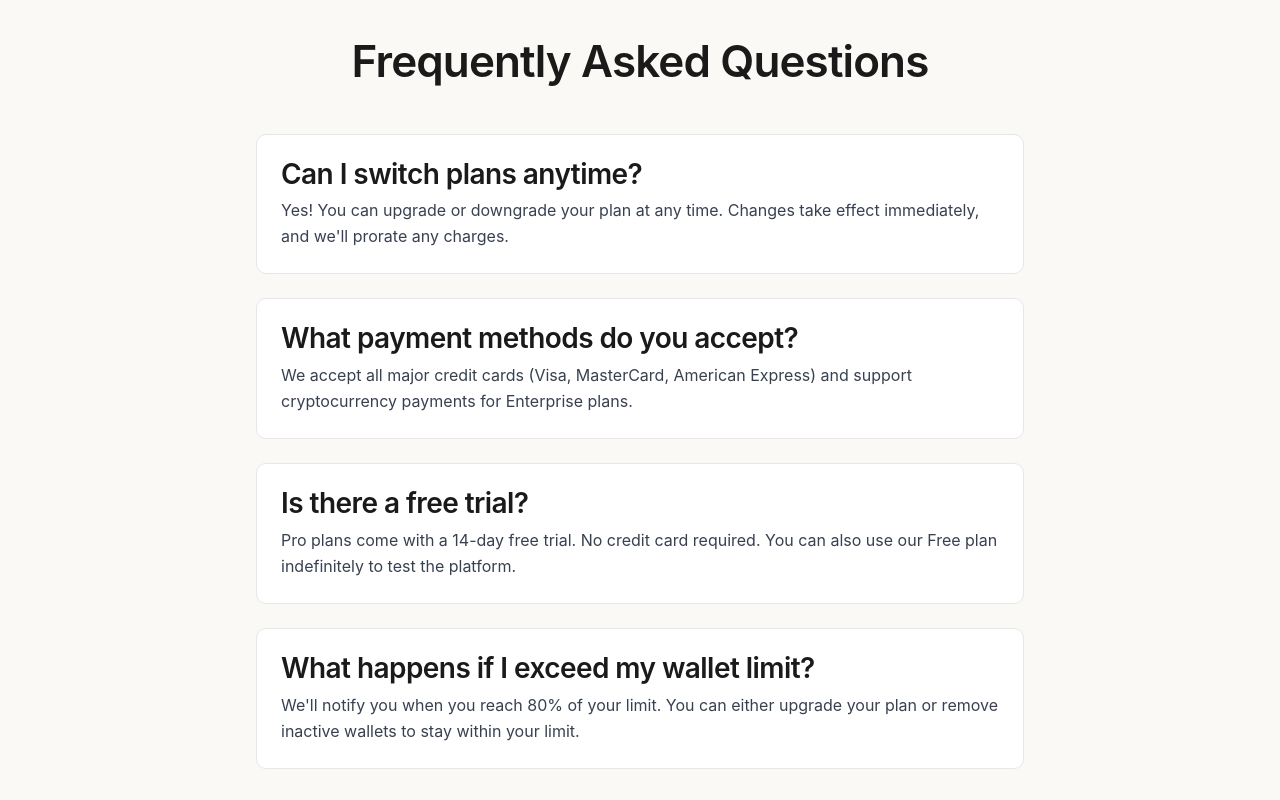
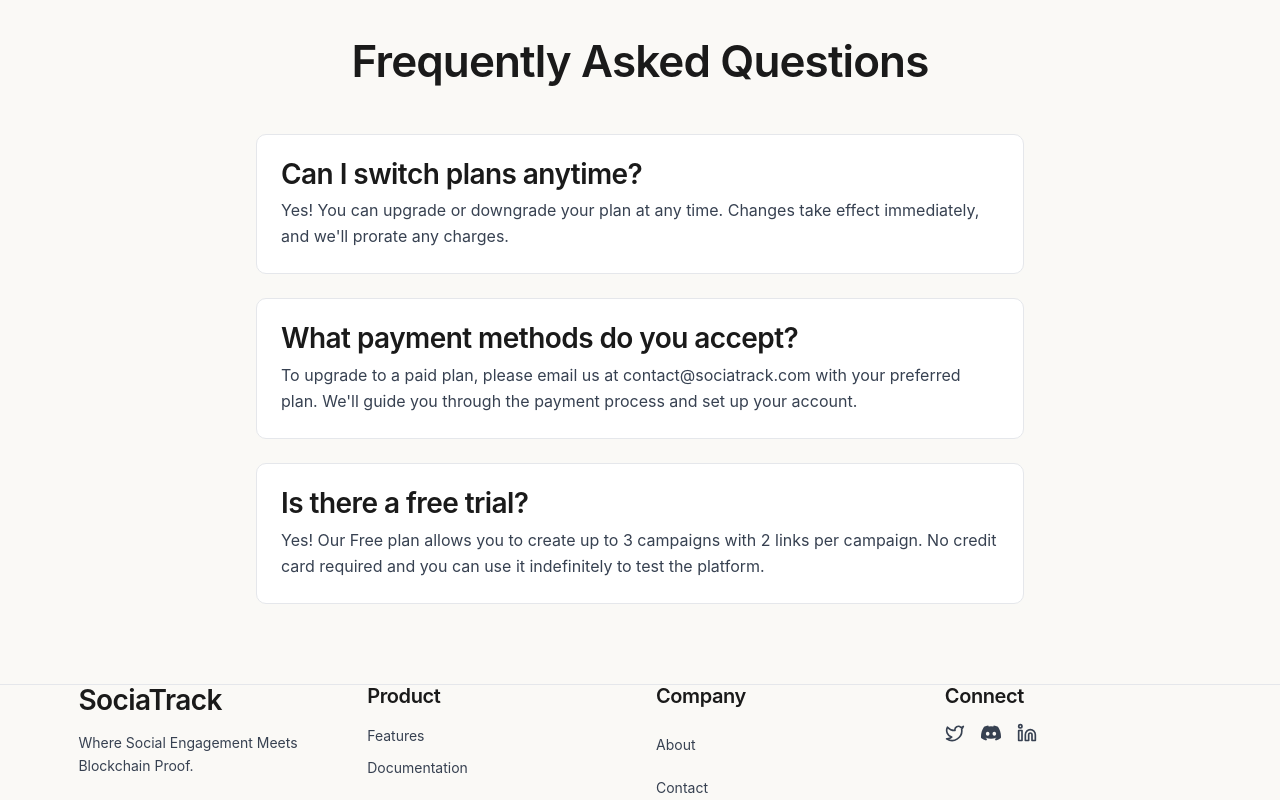
Before and after one commit to Socia-Track/web-app, a React (Vite) app: page /pricing in a window 1280 px wide. Shown: the part 800-1600 px from the top of the page. Built offline with nearby package versions, Linux system fonts and the light colour scheme.

Commit message:
added time constarint

```diff
--- a/src/hooks/usePlan.tsx
+++ b/src/hooks/usePlan.tsx
@@ -3,7 +3,7 @@
 import { useState, useEffect } from "react";
 import { useSession } from "@/lib/auth-client";
 
-type PlanName = "Free" | "Pro" | "Enterprise";
+type PlanName = "Free" | "Pro" | "Pro Plus";
 
 export function usePlan() {
   const { data: session, isPending: sessionPending } = useSession();
--- a/src/pages/PricingPage.tsx
+++ b/src/pages/PricingPage.tsx
@@ -41,7 +41,7 @@
     popular: true
   },
   {
-    name: "Enterprise",
+    name: "Pro Plus",
     price: "$499",
     period: "per month",
     description: "For large teams and agencies",
@@ -216,15 +216,11 @@
                 },
                 {
                   question: "What payment methods do you accept?",
-                  answer: "We accept all major credit cards (Visa, MasterCard, American Express) and support cryptocurrency payments for Enterprise plans."
+                  answer: "To upgrade to a paid plan, please email us at contact@sociatrack.com with your preferred plan. We'll guide you through the payment process and set up your account."
                 },
                 {
                   question: "Is there a free trial?",
-                  answer: "Pro plans come with a 14-day free trial. No credit card required. You can also use our Free plan indefinitely to test the platform."
-                },
-                {
-                  question: "What happens if I exceed my wallet limit?",
-                  answer: "We'll notify you when you reach 80% of your limit. You can either upgrade your plan or remove inactive wallets to stay within your limit."
+                  answer: "Yes! Our Free plan allows you to create up to 3 campaigns with 2 links per campaign. No credit card required and you can use it indefinitely to test the platform."
                 }
               ].map((faq, idx) => (
                 <div
```
